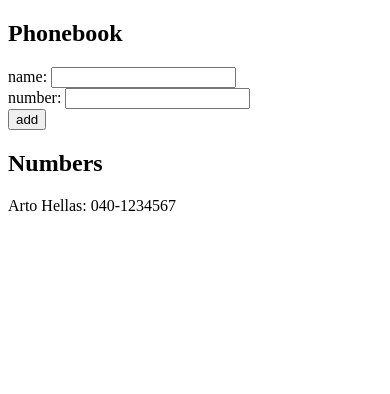
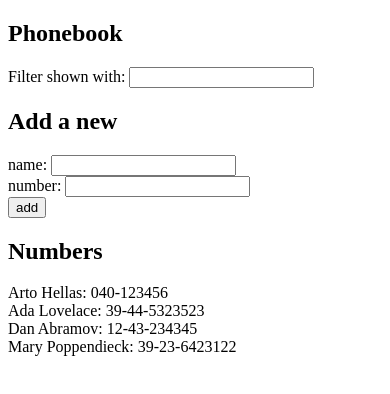
Before and after one commit to rjeantet/fullstackopen_exercises, a React (Vite) app in the folder part2/phonebook/: page / in a window 390 px wide. Shown: the top 394 px of the page. Built offline with nearby package versions, Linux system fonts and the light colour scheme.

Commit message:
2.9*: The Phonebook Step4

```diff
--- a/part2/phonebook/src/App.jsx
+++ b/part2/phonebook/src/App.jsx
@@ -2,10 +2,14 @@
 
 const App = () => {
   const [persons, setPersons] = useState([
-    { name: 'Arto Hellas', number: '040-1234567' },
+    { name: 'Arto Hellas', number: '040-123456', id: 1 },
+    { name: 'Ada Lovelace', number: '39-44-5323523', id: 2 },
+    { name: 'Dan Abramov', number: '12-43-234345', id: 3 },
+    { name: 'Mary Poppendieck', number: '39-23-6423122', id: 4 },
   ]);
   const [newName, setNewName] = useState('');
   const [newNumber, setNewNumber] = useState('');
+  const [search, setSearch] = useState('');
 
   const addPerson = (event) => {
     event.preventDefault();
@@ -21,8 +25,6 @@
     setNewNumber('');
   };
 
-  // console.log('Currently in the phonebook', persons);
-
   const handleNameChange = (event) => {
     setNewName(event.target.value);
   };
@@ -31,9 +33,22 @@
     setNewNumber(event.target.value);
   };
 
+  const handleSearch = (event) => {
+    setSearch(event.target.value);
+  };
+
+  const filteredPersons = persons.filter((person) =>
+    person.name.toLowerCase().includes(search.toLowerCase())
+  );
+
   return (
     <div>
       <h2>Phonebook</h2>
+      <div>
+        <label>Filter shown with: </label>
+        <input value={search} onChange={handleSearch} />
+      </div>
+      <h2>Add a new</h2>
       <form onSubmit={addPerson}>
         <div>
           name: <input value={newName} onChange={handleNameChange} />
@@ -47,7 +62,7 @@
       </form>
       <h2>Numbers</h2>
       <div>
-        {persons.map((person, index) => (
+        {filteredPersons.map((person, index) => (
           <div key={index}>
             {person.name}: {person.number}
           </div>
```
